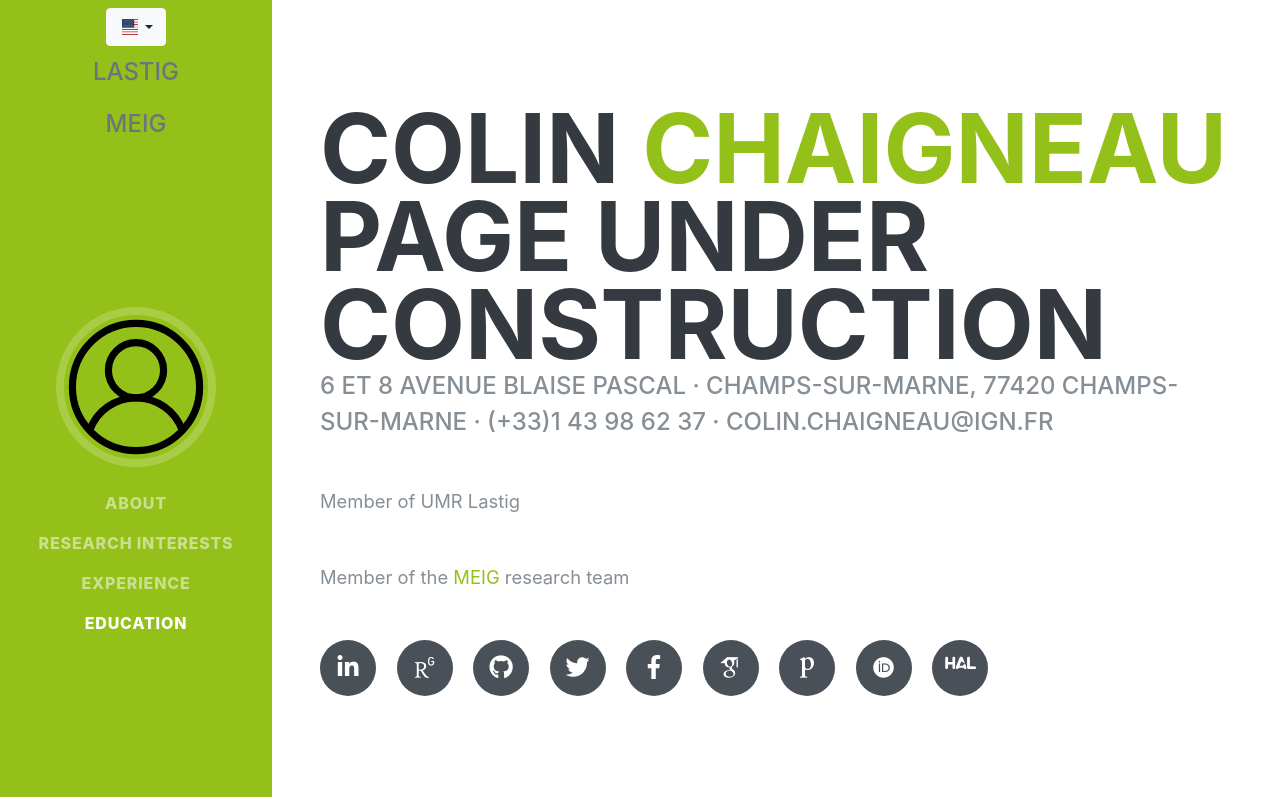
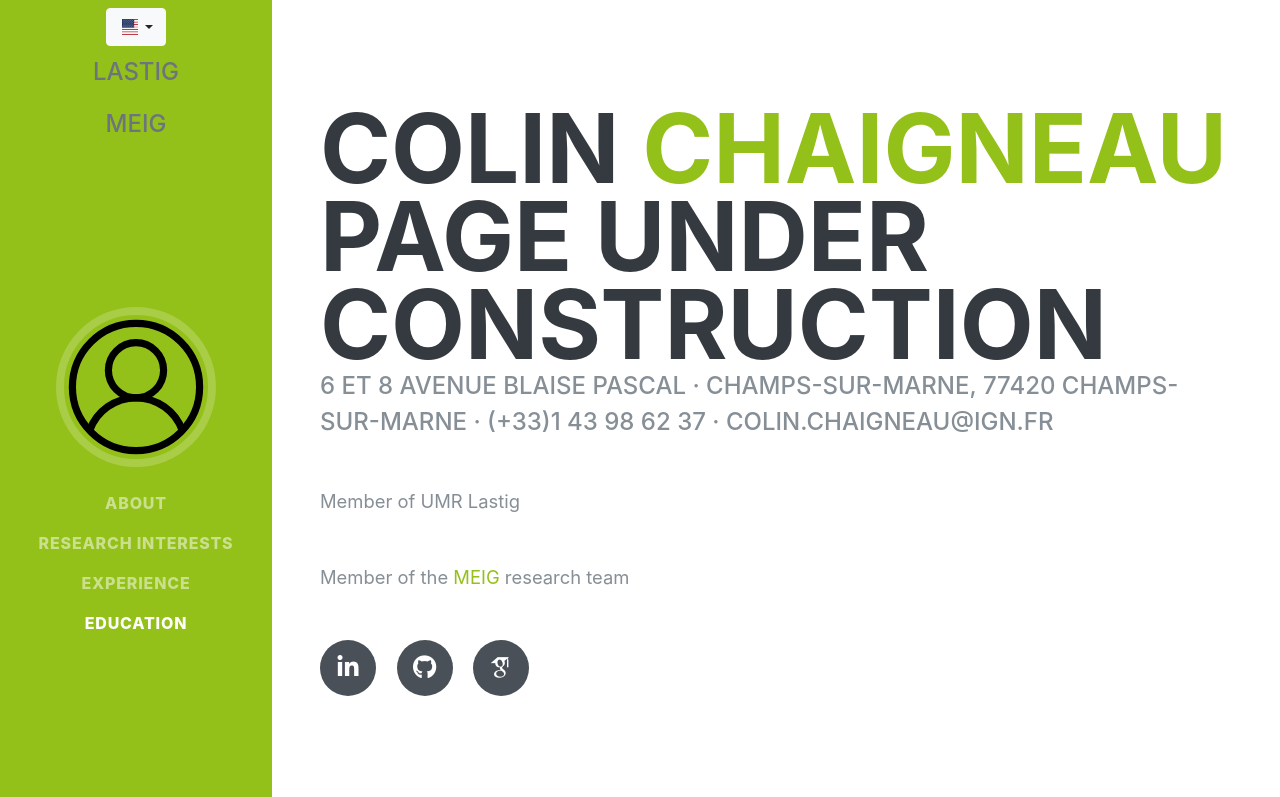
Before and after one commit to umrlastig/colin-chaigneau, a plain HTML site: page index.html in a window 1280 px wide. Shown: the top 797 px of the page. Drawn offline with nearby package versions, Linux system fonts and the light colour scheme; files whose address does not match are found by name; a web font is replaced by a local one.

Commit message:
Change button social networks

```diff
--- a/index.html
+++ b/index.html
@@ -106,33 +106,33 @@
         <p class="lead mb-5 lang-fr">Membre de l'UMR Lastig</p>
         <p class="lead mb-5 lang-fr">Membre de l'équipe <a href="https://www.umr-lastig.fr/meig">MEIG</a></p>
         <div class="social-icons">
-          <a href="#">
+          <a href="https://fr.linkedin.com/in/colinchaigneau">
             <i class="fab fa-linkedin-in"></i>
           </a>
-          <a href="https://www.researchgate.net/profile/your_researchgate_id">
+          <!-- <a href="https://www.researchgate.net/profile/your_researchgate_id">
             <i class="ai ai-researchgate"></i>
-          </a>
+          </a> -->
           <a href="https://github.com/your_github_id">
             <i class="fab fa-github"></i>
           </a>
-          <a href="#">
+          <!-- <a href="#">
             <i class="fab fa-twitter"></i>
-          </a>
-          <a href="#">
+          </a> -->
+          <!-- <a href="#">
             <i class="fab fa-facebook-f"></i>
-          </a>
-          <a href="https://scholar.google.fr/citations?user=your_user_id">
+          </a> -->
+          <a href="https://scholar.google.com/citations?user=1rFnuL8AAAAJ&hl=en">
             <i class="ai ai-google-scholar"></i>
           </a>
-          <a href="#">
+          <!-- <a href="#">
             <i class="ai ai-publons"></i>
-          </a>
-          <a href="#">
+          </a> -->
+          <!-- <a href="#">
             <i class="ai ai-orcid"></i>
-          </a>
-          <a href="#">
+          </a> -->
+          <!-- <a href="#">
             <i class="ai"><img src="img/icons/hal-b2.svg" width=45px/></i>
-          </a>
+          </a> -->
         </div>
       </div>
     </section>
```
